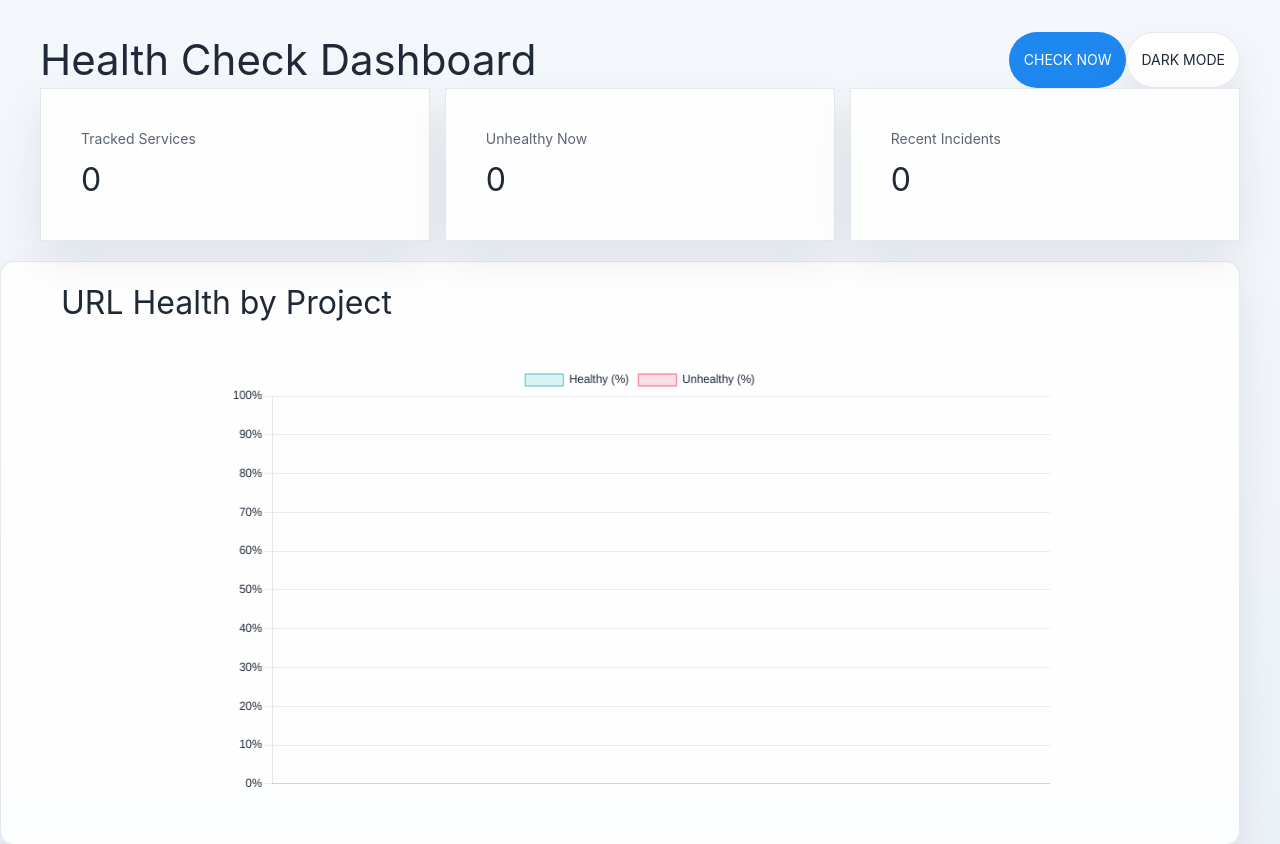
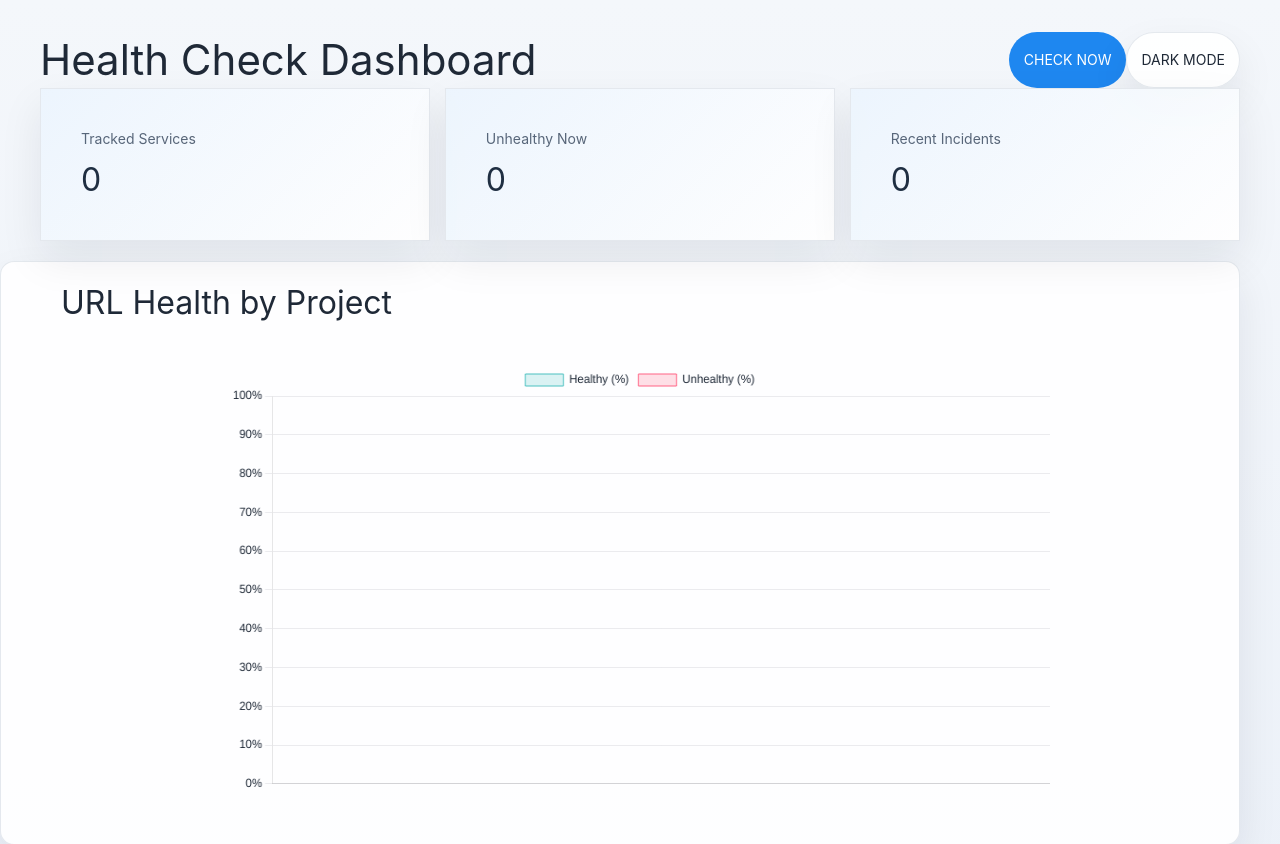
Before and after one commit to force445/API_health_check, a Django app: page / in a window 1280 px wide. Shown: the top 844 px of the page. Run offline with Django 5.2, Linux system fonts and the light colour scheme; data that the repository does not hold is empty; parts of the project's set-up code (start-up, migrations or seed data) failed here and were passed over.

Commit message:
refactor

```diff
--- a/backend/healthcheck/templates/healthcheck/dashboard.html
+++ b/backend/healthcheck/templates/healthcheck/dashboard.html
@@ -60,6 +60,28 @@
             box-shadow: 0 18px 40px rgba(15, 23, 42, 0.08);
         }
 
+        .dashboard-card {
+            position: relative;
+            overflow: hidden;
+            transition: transform 0.2s ease, box-shadow 0.2s ease, background 0.2s ease;
+        }
+
+        .dashboard-card::before {
+            content: "";
+            position: absolute;
+            inset: 0;
+            background: linear-gradient(135deg, rgba(30, 135, 240, 0.08), rgba(15, 23, 42, 0));
+            pointer-events: none;
+        }
+
+        body.dark-mode .dashboard-card::before {
+            background: linear-gradient(135deg, rgba(56, 189, 248, 0.14), rgba(15, 23, 42, 0));
+        }
+
+        .dashboard-card:hover {
+            transform: translateY(-2px);
+        }
+
         .uk-select,
         .uk-button-default {
             color: var(--text-color);
@@ -114,19 +136,19 @@
 
     <div class="uk-child-width-1-3@m uk-grid-small" uk-grid>
         <div>
-            <div class="uk-card uk-card-default uk-card-body">
+            <div class="uk-card uk-card-default uk-card-body dashboard-card">
                 <p class="uk-text-meta uk-margin-remove-bottom">Tracked Services</p>
                 <h2 class="uk-margin-small-top uk-margin-remove-bottom">{{ tracked_services_count }}</h2>
             </div>
         </div>
         <div>
-            <div class="uk-card uk-card-default uk-card-body">
+            <div class="uk-card uk-card-default uk-card-body dashboard-card">
                 <p class="uk-text-meta uk-margin-remove-bottom">Unhealthy Now</p>
                 <h2 class="uk-margin-small-top uk-margin-remove-bottom">{{ current_unhealthy_count }}</h2>
             </div>
         </div>
         <div>
-            <div class="uk-card uk-card-default uk-card-body">
+            <div class="uk-card uk-card-default uk-card-body dashboard-card">
                 <p class="uk-text-meta uk-margin-remove-bottom">Recent Incidents</p>
                 <h2 class="uk-margin-small-top uk-margin-remove-bottom">{{ recent_incident_count }}</h2>
             </div>
--- a/backend/healthcheck/views.py
+++ b/backend/healthcheck/views.py
@@ -18,6 +18,82 @@ def _calculate_uptime(results):
     return round((healthy_checks / total_checks) * 100, 1)
 
 
+def _get_active_urls_queryset():
+    return (
+        models.URL.objects.filter(project__is_use=True)
+        .select_related("project")
+        .prefetch_related("health_check_results")
+        .order_by("project__name", "name")
+    )
+
+
+def _filter_urls_queryset(urls_queryset, project_id, is_healthy):
+    if project_id:
+        urls_queryset = urls_queryset.filter(project_id=project_id)
+
+    if is_healthy in {"true", "false"}:
+        urls_queryset = urls_queryset.filter(is_healthy=is_healthy == "true")
+
+    return urls_queryset
+
+
+def _group_urls_by_project(urls):
+    grouped_urls = {}
+    for url in urls:
+        grouped_urls.setdefault(url.project_id, []).append(url)
+    return grouped_urls
+
+
+def _build_project_health_data(projects, urls_by_project):
+    project_health_data = []
+    for project in projects:
+        project_urls = urls_by_project.get(project.id, [])
+        total_urls = len(project_urls)
+
+        if total_urls:
+            healthy_count = sum(1 for url in project_urls if url.is_healthy)
+            healthy_percentage = (healthy_count / total_urls) * 100
+            unhealthy_percentage = 100 - healthy_percentage
+        else:
+            healthy_percentage = 0
+            unhealthy_percentage = 0
+
+        project_health_data.append(
+            {
+                "project_name": project.name,
+                "healthy_percentage": healthy_percentage,
+                "unhealthy_percentage": unhealthy_percentage,
+            }
+        )
+
+    return project_health_data
+
+
+def _annotate_urls_for_dashboard(urls, last_24_hours, last_7_days):
+    for url in urls:
+        history = list(url.health_check_results.all())
+        recent_24h = [result for result in history if result.checked_at >= last_24_hours]
+        recent_7d = [result for result in history if result.checked_at >= last_7_days]
+
+        url.uptime_24h = _calculate_uptime(recent_24h)
+        url.uptime_7d = _calculate_uptime(recent_7d)
+        url.uptime_24h_display = "No data" if url.uptime_24h is None else f"{url.uptime_24h}%"
+        url.uptime_7d_display = "No data" if url.uptime_7d is None else f"{url.uptime_7d}%"
+        url.last_incident = next((result for result in history if not result.is_healthy), None)
+
+
+def _get_recent_incidents_queryset(project_id):
+    recent_incidents_queryset = models.HealthCheckResult.objects.filter(
+        url__project__is_use=True,
+        is_healthy=False,
+    )
+
+    if project_id:
+        recent_incidents_queryset = recent_incidents_queryset.filter(url__project_id=project_id)
+
+    return recent_incidents_queryset
+
+
 def dashboard_view(request):
     project_id = request.GET.get('project')
     is_healthy = request.GET.get('is_healthy')
@@ -25,59 +101,18 @@ def dashboard_view(request):
     last_24_hours = now - timedelta(hours=24)
     last_7_days = now - timedelta(days=7)
 
-    active_urls = list(
-        models.URL.objects.filter(project__is_use=True)
-        .select_related("project")
-        .prefetch_related("health_check_results")
-        .order_by("project__name", "name")
-    )
+    active_urls_queryset = _get_active_urls_queryset()
+    urls_queryset = _filter_urls_queryset(active_urls_queryset, project_id, is_healthy)
+    urls = list(urls_queryset)
+    active_urls = list(active_urls_queryset)
 
-    urls = list(active_urls)
+    projects = models.Project.objects.filter(is_use=True).order_by("name")
+    urls_by_project = _group_urls_by_project(active_urls)
 
-    if project_id:
-        urls = [url for url in urls if str(url.project_id) == project_id]
+    project_health_data = _build_project_health_data(projects, urls_by_project)
+    _annotate_urls_for_dashboard(urls, last_24_hours, last_7_days)
 
-    if is_healthy:
-        is_healthy_bool = True if is_healthy == 'true' else False
-        urls = [url for url in urls if url.is_healthy == is_healthy_bool]
-
-    projects = models.Project.objects.filter(is_use=True)
-
-    project_health_data = []
-    for project in projects:
-        project_urls = [url for url in active_urls if url.project_id == project.id]
-        total_urls = len(project_urls)
-        if total_urls > 0:
-            healthy_count = sum(1 for url in project_urls if url.is_healthy)
-            unhealthy_count = total_urls - healthy_count
-            healthy_percentage = (healthy_count / total_urls) * 100
-            unhealthy_percentage = (unhealthy_count / total_urls) * 100
-        else:
-            healthy_percentage = 0
-            unhealthy_percentage = 0
-
-        project_health_data.append({
-            'project_name': project.name,
-            'healthy_percentage': healthy_percentage,
-            'unhealthy_percentage': unhealthy_percentage
-        })
-
-    for url in urls:
-        history = list(url.health_check_results.all())
-        recent_24h = [result for result in history if result.checked_at >= last_24_hours]
-        recent_7d = [result for result in history if result.checked_at >= last_7_days]
-        url.uptime_24h = _calculate_uptime(recent_24h)
-        url.uptime_7d = _calculate_uptime(recent_7d)
-        url.uptime_24h_display = "No data" if url.uptime_24h is None else f"{url.uptime_24h}%"
-        url.uptime_7d_display = "No data" if url.uptime_7d is None else f"{url.uptime_7d}%"
-        url.last_incident = next((result for result in history if not result.is_healthy), None)
-
-    recent_incidents_query = models.HealthCheckResult.objects.filter(
-        url__project__is_use=True,
-        is_healthy=False,
-    )
-    if project_id:
-        recent_incidents_query = recent_incidents_query.filter(url__project_id=project_id)
+    recent_incidents_query = _get_recent_incidents_queryset(project_id)
     recent_incidents = recent_incidents_query.select_related("url", "url__project")[:10]
 
     context = {
```
